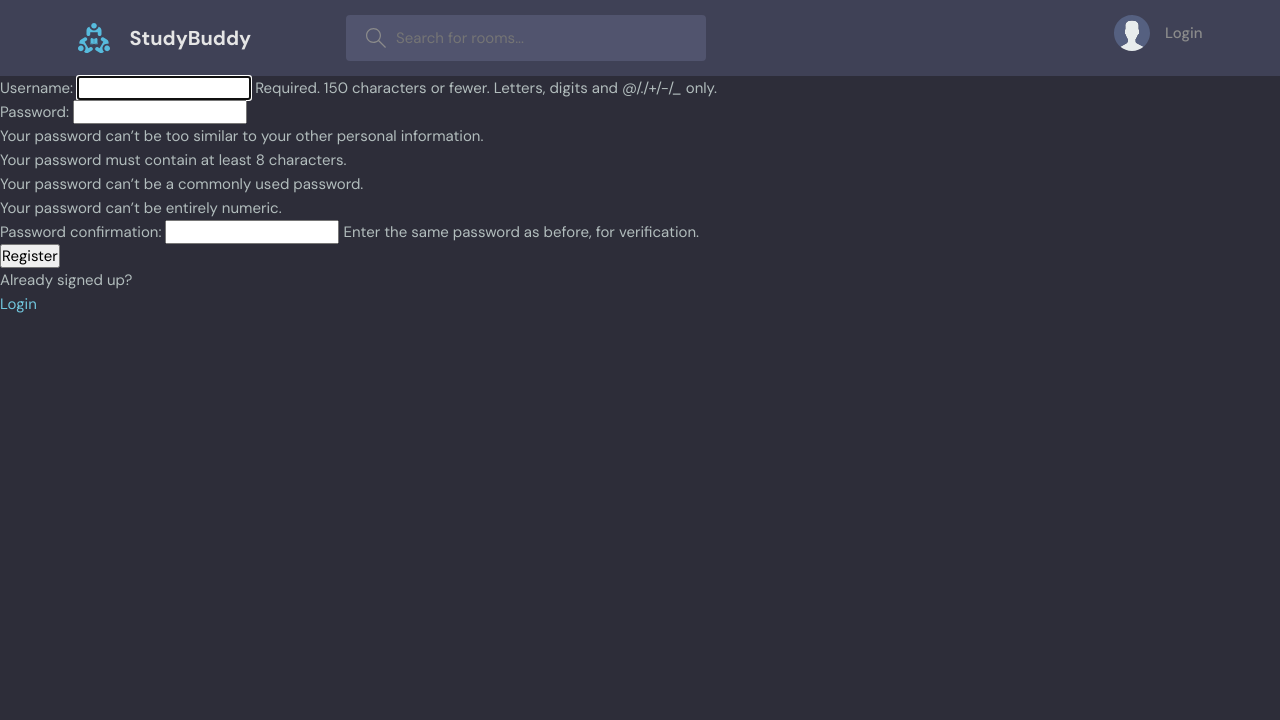
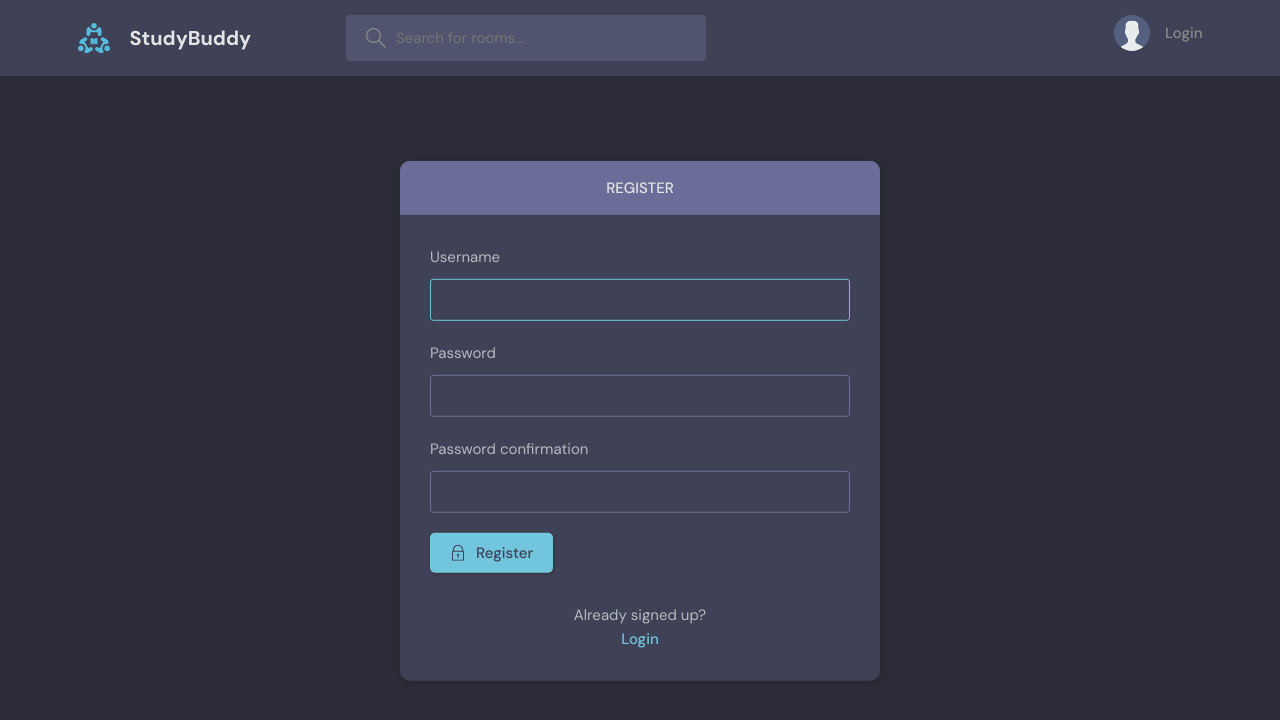
Before and after one commit to gajmerK11/studybud, a Django app: page /register/ in a window 1280 px wide. Shown: the top 720 px of the page. Run offline with Django 5.2, Linux system fonts and the light colour scheme.

Commit message:
Thu,Jul-10

```diff
--- a/base/templates/base/login_register.html
+++ b/base/templates/base/login_register.html
@@ -1,27 +1,112 @@
-{% extends 'main.html' %} {% block content %} {% if page == 'login' %}
-<div>
-  <form method="POST" action="">
-    {% csrf_token %}
+{% extends 'main.html' %} {% block content %}
+<main class="auth layout">
+  {% if page == 'login' %}
+  <div class="container">
+    <div class="layout__box">
+      <div class="layout__boxHeader">
+        <div class="layout__boxTitle">
+          <h3>Login</h3>
+        </div>
+      </div>
+      <div class="layout__body">
+        <!-- <h2 class="auth__tagline">Find your study partner</h2> -->
 
-    <label>Username:</label>
-    <input type="text" name="username" placeholder="Enter Username" />
+        <form class="form" action="" method="POST">
+          {% csrf_token %}
+          <div class="form__group form__group">
+            <label for="room_name">Username</label>
+            <input
+              id="username"
+              name="username"
+              type="text"
+              placeholder="Enter your username"
+            />
+          </div>
+          <div class="form__group">
+            <label for="password">Password</label>
+            <input
+              id="password"
+              name="password"
+              type="password"
+              placeholder="Enter your password"
+            />
+          </div>
 
-    <label>Password:</label>
-    <input type="password" name="password" placeholder="Enter Password" />
+          <button class="btn btn--main" type="submit">
+            <svg
+              version="1.1"
+              xmlns="http://www.w3.org/2000/svg"
+              width="32"
+              height="32"
+              viewBox="0 0 32 32"
+            >
+              <title>lock</title>
+              <path
+                d="M27 12h-1v-2c0-5.514-4.486-10-10-10s-10 4.486-10 10v2h-1c-0.553 0-1 0.447-1 1v18c0 0.553 0.447 1 1 1h22c0.553 0 1-0.447 1-1v-18c0-0.553-0.447-1-1-1zM8 10c0-4.411 3.589-8 8-8s8 3.589 8 8v2h-16v-2zM26 30h-20v-16h20v16z"
+              ></path>
+              <path
+                d="M15 21.694v4.306h2v-4.306c0.587-0.348 1-0.961 1-1.694 0-1.105-0.895-2-2-2s-2 0.895-2 2c0 0.732 0.413 1.345 1 1.694z"
+              ></path>
+            </svg>
 
-    <input type="submit" value="Login" />
-  </form>
-  <p>Haven't signed up yet?</p>
-  <a href="{% url 'register' %}">Sign up</a>
-</div>
+            Login
+          </button>
+        </form>
 
-{% else %}
-<div>
-  <form method="POST" action="">
-    {% csrf_token %} {{form.as_p}}
-    <input type="submit" value="Register" />
-  </form>
-  <p>Already signed up?</p>
-  <a href="{% url 'login' %}">Login</a>
-</div>
-{% endif %} {% endblock content %}
+        <div class="auth__action">
+          <p>Haven't signed up yet?</p>
+          <a href="{% url 'register' %}" class="btn btn--link">Sign Up</a>
+        </div>
+      </div>
+    </div>
+  </div>
+  {% else %}
+  <div class="container">
+    <div class="layout__box">
+      <div class="layout__boxHeader">
+        <div class="layout__boxTitle">
+          <h3>Register</h3>
+        </div>
+      </div>
+      <div class="layout__body">
+        <!-- <h2 class="auth__tagline">Find your study partner</h2> -->
+
+        <form class="form" action="" method="POST">
+          {% csrf_token %} {% for field in form %}
+          <div class="form__group form__group">
+            <label for="room_name">{{field.label}}</label>
+            {{field}}
+          </div>
+          {% endfor %}
+
+          <button class="btn btn--main" type="submit">
+            <svg
+              version="1.1"
+              xmlns="http://www.w3.org/2000/svg"
+              width="32"
+              height="32"
+              viewBox="0 0 32 32"
+            >
+              <title>lock</title>
+              <path
+                d="M27 12h-1v-2c0-5.514-4.486-10-10-10s-10 4.486-10 10v2h-1c-0.553 0-1 0.447-1 1v18c0 0.553 0.447 1 1 1h22c0.553 0 1-0.447 1-1v-18c0-0.553-0.447-1-1-1zM8 10c0-4.411 3.589-8 8-8s8 3.589 8 8v2h-16v-2zM26 30h-20v-16h20v16z"
+              ></path>
+              <path
+                d="M15 21.694v4.306h2v-4.306c0.587-0.348 1-0.961 1-1.694 0-1.105-0.895-2-2-2s-2 0.895-2 2c0 0.732 0.413 1.345 1 1.694z"
+              ></path>
+            </svg>
+
+            Register
+          </button>
+        </form>
+
+        <div class="auth__action">
+          <p>Already signed up?</p>
+          <a href="{% url 'login' %}" class="btn btn--link">Login</a>
+        </div>
+      </div>
+    </div>
+  </div>
+  {% endif %}
+</main>
+{% endblock content %}
--- a/base/templates/base/profile.html
+++ b/base/templates/base/profile.html
@@ -16,7 +16,9 @@
           <div class="profile__info">
             <h3>{{user.username}}</h3>
             <p>@{{user.username}}</p>
-            <a href="edit-user.html" class="btn btn--main btn--pill">Edit Profile</a>
+            {% if request.user == user %}
+            <a href="{% url 'update-user' %}" class="btn btn--main btn--pill">Edit Profile</a>
+            {% endif %}
           </div>
           <div class="profile__about">
             <h3>About</h3>
--- a/base/templates/base/room.html
+++ b/base/templates/base/room.html
@@ -143,8 +143,9 @@
         </div>
       </div>
       <div class="room__message">
-        <form action="#">
-          <input name="" placeholder="Write your message here..." />
+        <form action="" method="POST">
+          {% csrf_token %}
+          <input name="body" placeholder="Write your message here..." />
         </form>
       </div>
     </div>
--- a/base/views.py
+++ b/base/views.py
@@ -1,6 +1,6 @@
 from django.shortcuts import get_object_or_404, redirect, render
 from .models import Room, Topic, Message
-from .forms import RoomForm
+from .forms import RoomForm, UserForm
 from django.db.models import Q
 from django.contrib.auth.models import User
 # imported from django documentation (after searching 'django flash messages')
@@ -278,7 +278,19 @@ def deleteMessage(request, pk):
         return redirect('home')
     return render(request, 'base/delete.html', {'obj':message})
 
+
 # view function to update the user profile
 @login_required(login_url='login')
 def updateUser(request):
-    return render(request, 'base/update_user.html')
+    # 'user' variable stores the current logged-in user
+    user = request.user
+    # 'instance=user' prefills the form with logged-in user info
+    form = UserForm(instance=user)
+
+    if request.method == 'POST':
+        form = UserForm(request.POST, instance=user)
+        if form.is_valid():
+            form.save()
+            return redirect('user-profile', pk=user.id)
+
+    return render(request, 'base/update_user.html', {'form': form})
--- a/templates/navbar.html
+++ b/templates/navbar.html
@@ -26,7 +26,7 @@
       <!-- Logged In -->
       {% if request.user.is_authenticated %}
       <div class="header__user">
-        <a href="profile.html">
+        <a href="{% url 'user-profile' user.id %}">
           <div class="avatar avatar--medium active">
             <img src="https://randomuser.me/api/portraits/men/37.jpg" />
           </div>
```
Also changed, not shown: base/forms.py (+7 -0 lines), base/templates/base/delete.html (+36 -9 lines), base/templates/base/delete_old.html (added, +12 -0 lines), base/templates/base/login_register_old.html (added, +27 -0 lines), base/templates/base/update_user.html (+7 -16 lines), db.sqlite3.
